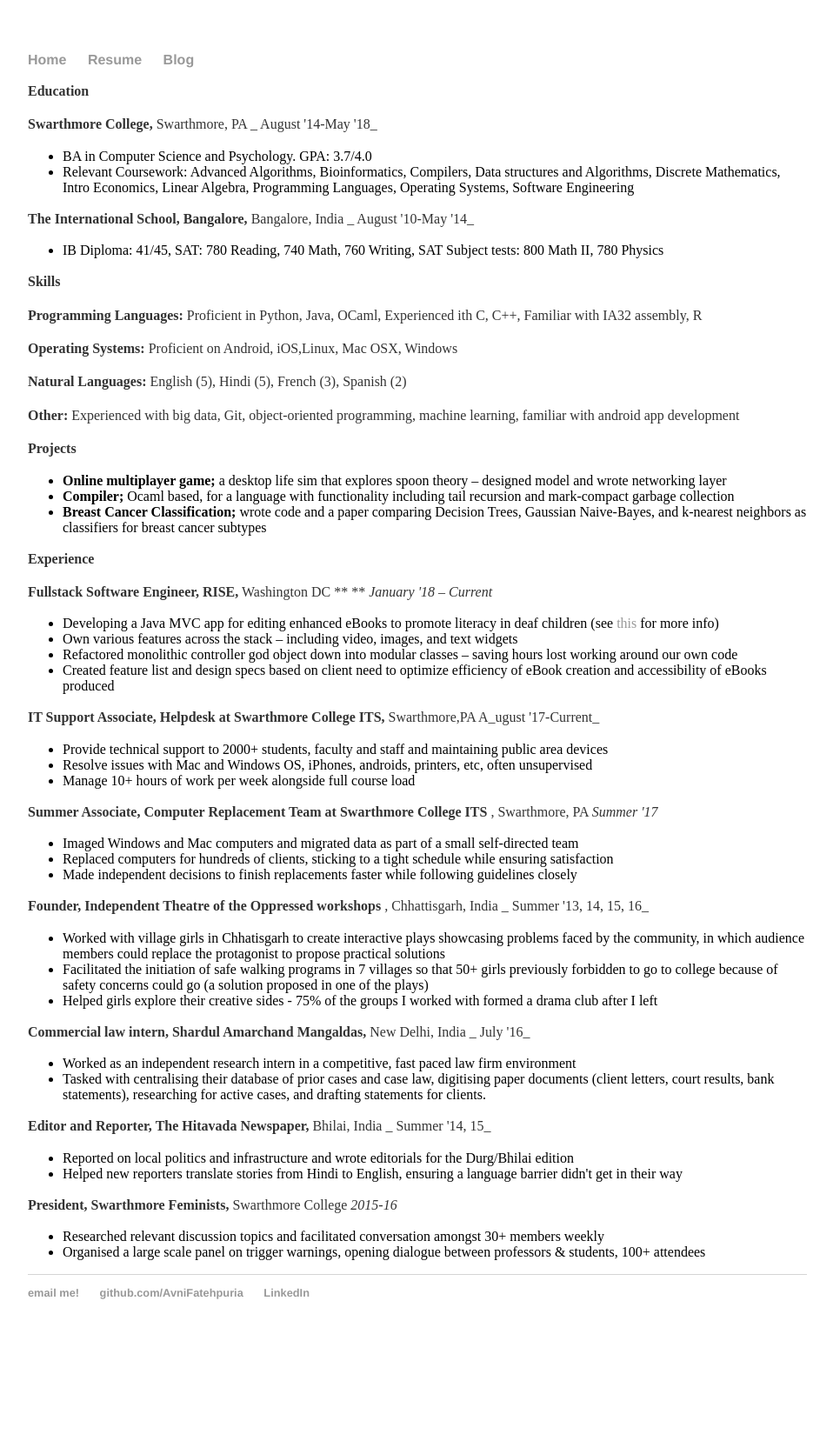
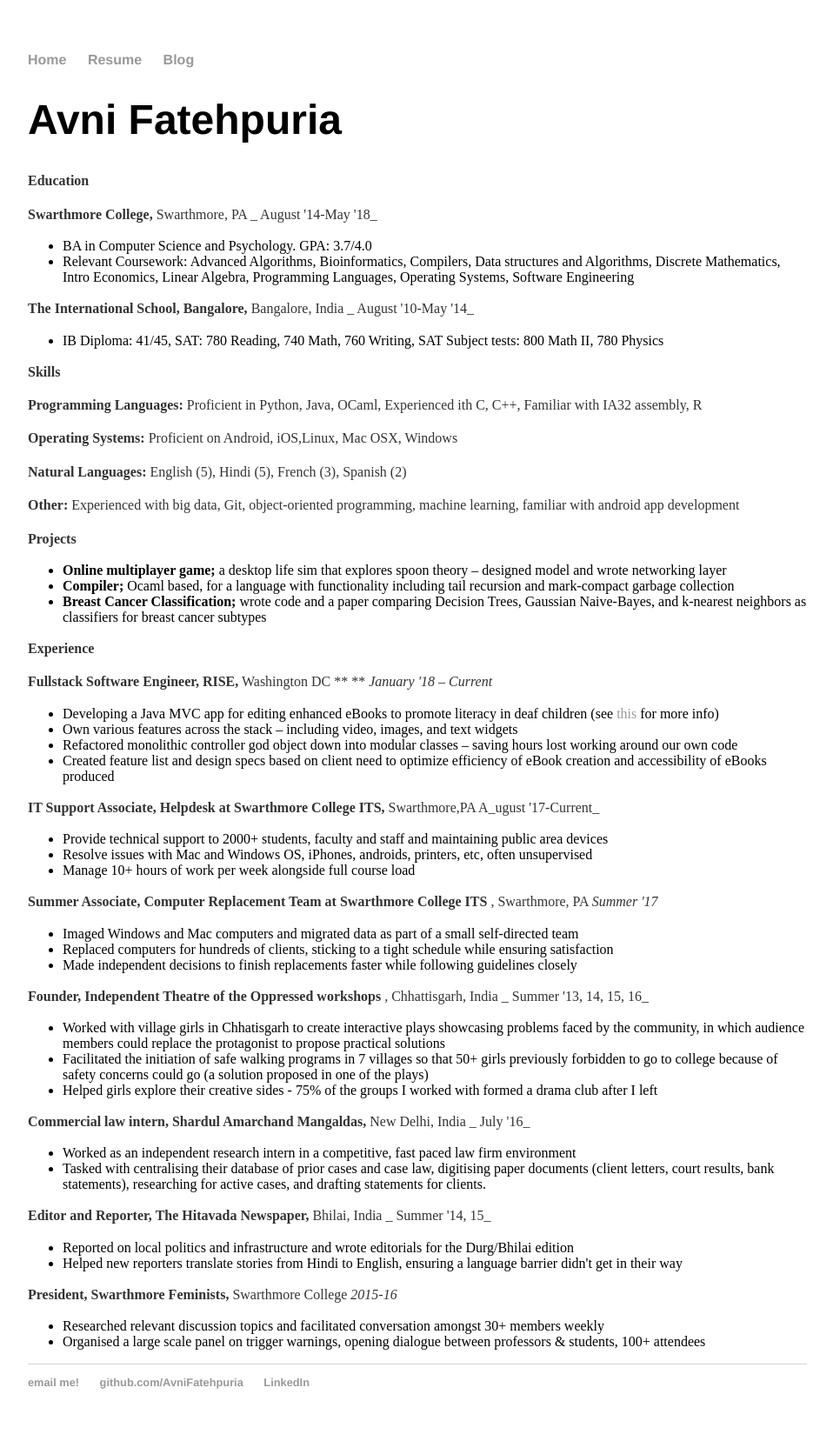
Before and after one commit to AvniFatehpuria/AvniFatehpuria.github.io, a Jekyll site: the page built from resume/index.md, in a window 1280 px wide. Shown: the whole page at 87% size, without its empty margins (160-1118 px from the left). Built offline with Jekyll 4.4.1, drawn with Linux system fonts in a browser that asks for light colours; before the commit the page ends 1554 px from its top, so only the background shows below that.

Commit message:
Update index.md

```diff
--- a/resume/index.md
+++ b/resume/index.md
@@ -2,6 +2,8 @@
 layout: default
 title: Avni Fatehpuria's Resume
 ---
+# Avni Fatehpuria
+
 **Education**
 
 **Swarthmore College,** Swarthmore, PA                                                                            _                              August &#39;14-May &#39;18_
```
